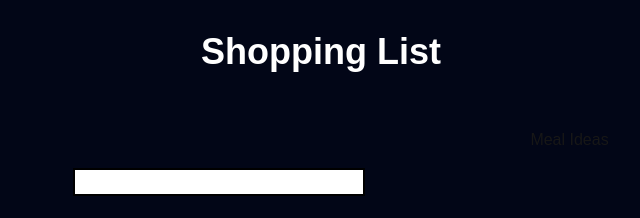
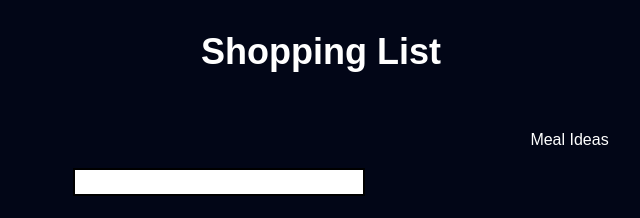
Before and after one commit to Cris1037/cprg306-assignments, a Next.js app: page /week-8 in a window 1280 px wide. Shown: the top 218 px of the page, without its empty margins (319-959 px from the left). Built offline with nearby package versions, Linux system fonts and the light colour scheme.

Commit message:
Update meal-ideas.js

```diff
--- a/app/week-8/meal-ideas.js
+++ b/app/week-8/meal-ideas.js
@@ -24,8 +24,8 @@ const MealIdeas = ({ ingredient }) => {
 
     return (
         <div>
-            <h1>Meal Ideas</h1>
-            <ul>
+            <h1 className='text-white'>Meal Ideas</h1>
+            <ul className='text-white'>
                 {meals.map(meal => (
                     <li key={meal.idMeal}>
                         <h2>{meal.strMeal}</h2>
```
